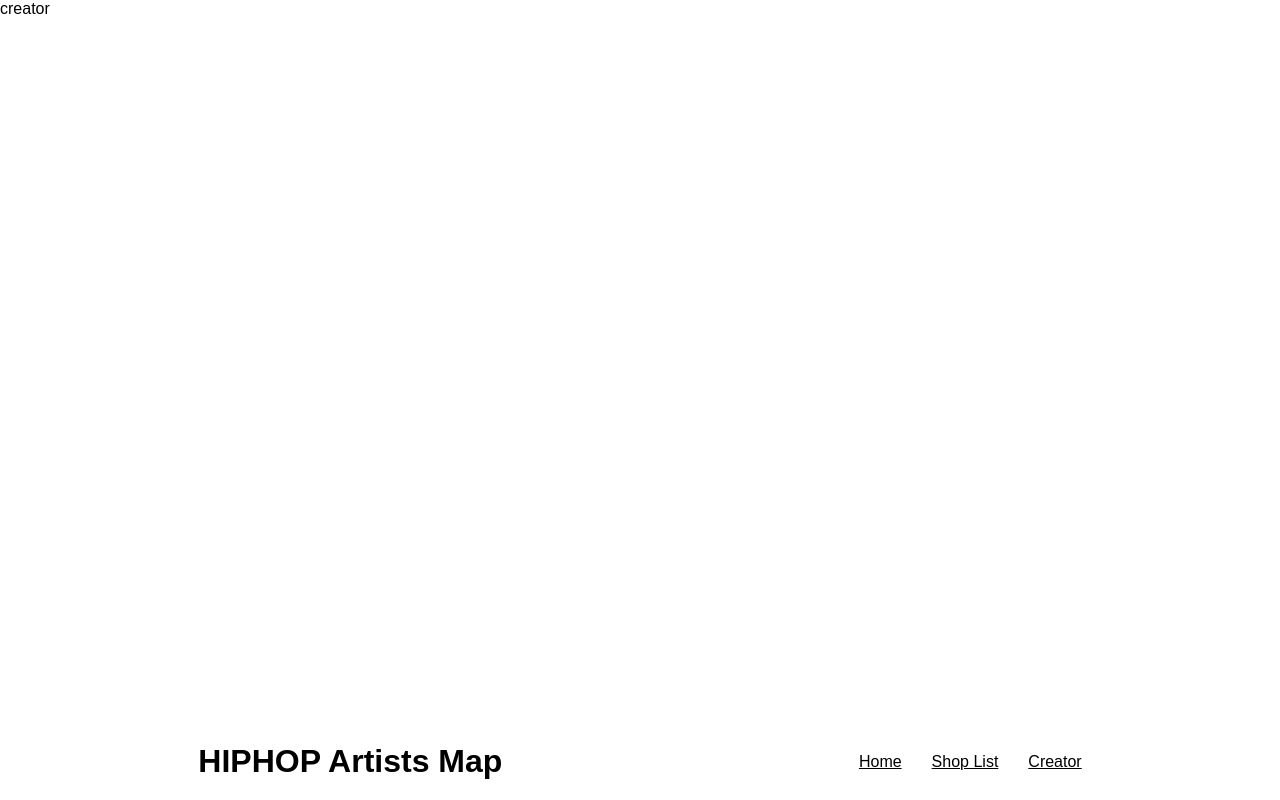
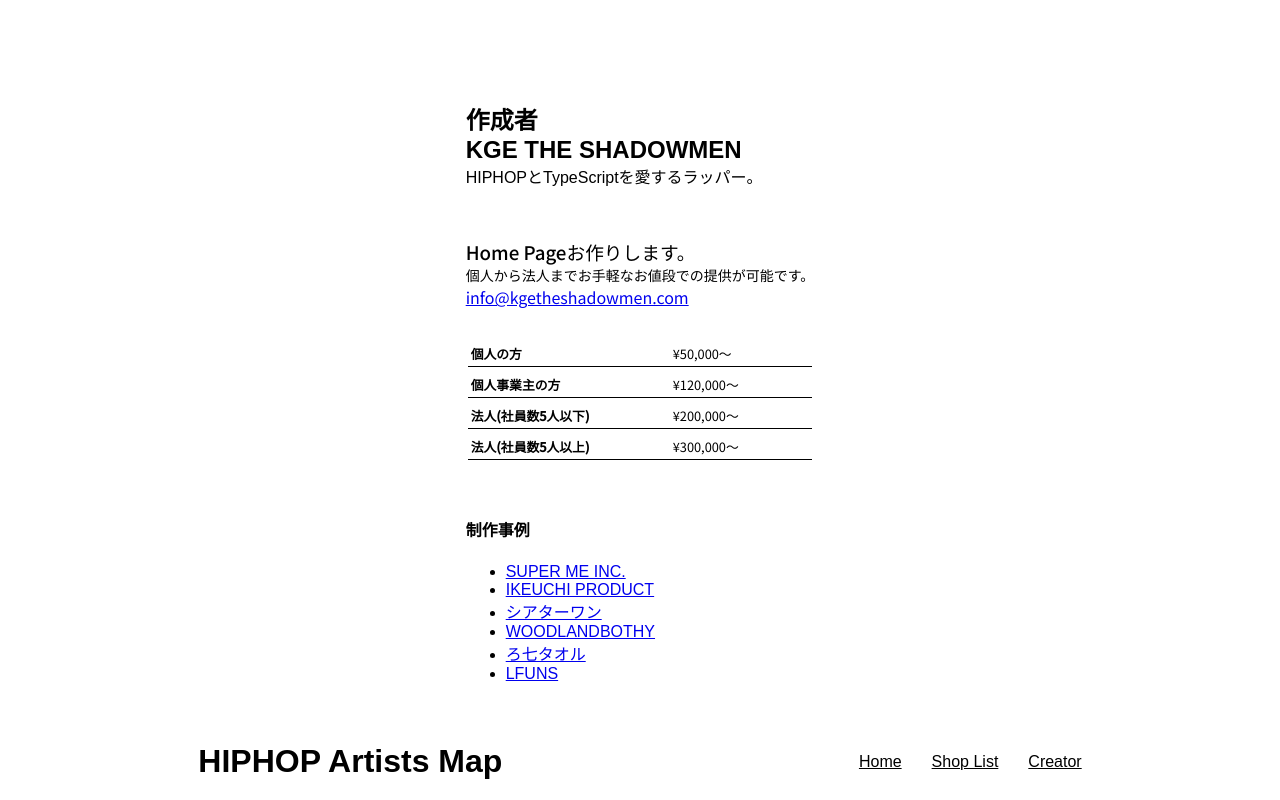
Before and after one commit to nouzoehiroaki/rapperHabitatJapan, a Next.js app: page /creator in a window 1280 px wide. Built offline with nearby package versions, Linux system fonts and the light colour scheme; a web font is replaced by a local one.

Commit message:
creatorページ作成

```diff
--- /dev/null
+++ b/src/components/elements/Creator.tsx
@@ -0,0 +1,107 @@
+import React from 'react'
+import styles from '@/styles/Creator.module.scss'
+import Link from 'next/link'
+import Image from 'next/image';
+const generateMailtoLink = (user: string, domain: string) => {
+    return `mailto:${user}@${domain}`
+}
+
+const Creator = () => {
+    const mailUser = 'info'
+    const mailDomain = 'info@kgetheshadowmen.com'
+    const mailtoLink = generateMailtoLink(mailUser, mailDomain)
+    return (
+        <div className={styles.main}>
+            <div className={styles.__creator}>
+                <div className={styles.__text}>
+                    <div className={styles.__prof}>
+                        <h2>作成者<br />KGE THE SHADOWMEN</h2>
+                        <p>HIPHOPとTypeScriptを愛するラッパー。</p>
+                    </div>
+                    <div className={styles.__appeal}>
+                        <h3>Home Pageお作りします。</h3>
+                        <p>
+                            個人から法人までお手軽なお値段での提供が可能です。
+                        </p>
+                        <Link href={mailtoLink} className={styles.mailtoLink}>
+                            info@kgetheshadowmen.com
+                        </Link>
+                        <table>
+                            <tbody>
+                                <tr>
+                                    <th>
+                                        個人の方
+                                    </th>
+                                    <td>
+                                        ¥50,000〜
+                                    </td>
+                                </tr>
+                                <tr>
+                                    <th>
+                                        個人事業主の方
+                                    </th>
+                                    <td>
+                                        ¥120,000〜
+                                    </td>
+                                </tr>
+                                <tr>
+                                    <th>
+                                        法人(社員数5人以下)
+                                    </th>
+                                    <td>
+                                        ¥200,000〜
+                                    </td>
+                                </tr>
+                                <tr>
+                                    <th>
+                                        法人(社員数5人以上)
+                                    </th>
+                                    <td>
+                                        ¥300,000〜
+                                    </td>
+                                </tr>
+                            </tbody>
+                        </table>
+                    </div>
+                    <div className={styles.works}>
+                        <h4>制作事例</h4>
+                        <ul>
+                            <li>
+                                <Link href='https://superme.tokyo/' target="_blank" rel="noopener noreferrer" className={styles.bio_url}>
+                                    SUPER ME INC.
+                                </Link>
+                            </li>
+                            <li>
+                                <Link href='https://ikeuchiproducts.com/' target="_blank" rel="noopener noreferrer" className={styles.bio_url}>
+                                    IKEUCHI PRODUCT
+                                </Link>
+                            </li>
+                            <li>
+                                <Link href='https://theater1.tokyo/' target="_blank" rel="noopener noreferrer" className={styles.bio_url}>
+                                    シアターワン
+                                </Link>
+                            </li>
+                            <li>
+                                <Link href='https://woodlandbothy.jp/' target="_blank" rel="noopener noreferrer" className={styles.bio_url}>
+                                    WOODLANDBOTHY
+                                </Link>
+                            </li>
+                            <li>
+                                <Link href='https://roshichi.com/' target="_blank" rel="noopener noreferrer" className={styles.bio_url}>
+                                    ろ七タオル
+                                </Link>
+                            </li>
+                            <li>
+                                <Link href='https://lp.l-funs.com/' target="_blank" rel="noopener noreferrer" className={styles.bio_url}>
+                                    LFUNS
+                                </Link>
+                            </li>
+                        </ul>
+                    </div>
+                </div>
+            </div>
+        </div>
+    )
+}
+
+export default Creator
--- a/src/components/elements/List.tsx
+++ b/src/components/elements/List.tsx
@@ -8,7 +8,6 @@ import { Swiper, SwiperSlide } from 'swiper/react'
 import { Navigation, Scrollbar } from 'swiper/modules';
 import 'swiper/css'
 import 'swiper/css/scrollbar'
-//import 'swiper/css/navigation'
 
 type ListProps = {
     initialArtists: ArtistType[];
--- a/src/pages/creator/index.tsx
+++ b/src/pages/creator/index.tsx
@@ -1,6 +1,7 @@
 import React from 'react'
 import styles from '@/styles/Home.module.scss'
 import Header from '@/components/layouts/Header/Header'
+import Creator from '@/components/elements/Creator'
 import Head from 'next/head'
 export default function Home() {
     return (
@@ -12,7 +13,7 @@ export default function Home() {
             <Header />
             <main className={styles.main}>
                 <div>
-                    creator
+                    <Creator />
                 </div>
             </main>
         </div>
--- /dev/null
+++ b/src/styles/Creator.module.css
@@ -0,0 +1,71 @@
+@import url("https://fonts.googleapis.com/css2?family=Noto+Sans+JP:wght@300;400;500&display=swap");
+.main {
+  display: flex;
+  justify-content: center;
+  align-items: center;
+  height: 100vh;
+  width: 100vw;
+}
+@media screen and (max-width: 585px) {
+  .main {
+    height: auto;
+    padding-bottom: 150px;
+    margin-top: 30px;
+  }
+}
+@media screen and (max-height: 770px) {
+  .main {
+    height: auto;
+    padding-bottom: 150px;
+    margin-top: 30px;
+  }
+}
+.main .__creator {
+  display: flex;
+  gap: 30px;
+}
+.main .__creator .__text {
+  flex: 1;
+  align-self: center;
+  padding: 0 15px;
+}
+.main .__creator .__text .__prof {
+  margin-bottom: 50px;
+}
+.main .__creator .__text .__prof h2 {
+  margin: 0;
+}
+.main .__creator .__text .__prof p {
+  margin: 0;
+}
+.main .__creator .__text .__appeal {
+  margin-bottom: 50px;
+  font-family: "Noto Sans JP", sans-serif;
+}
+.main .__creator .__text .__appeal h3 {
+  margin: 0;
+  font-weight: 500;
+}
+.main .__creator .__text .__appeal p {
+  margin: 0;
+  font-weight: 200;
+  font-size: 14px;
+}
+.main .__creator .__text .__appeal table {
+  margin-top: 30px;
+  width: 100%;
+  font-size: 0.8rem;
+}
+.main .__creator .__text .__appeal table tr {
+  border-bottom: 1px solid #000;
+  display: block;
+  margin-bottom: 5px;
+}
+.main .__creator .__text .__appeal table tr th {
+  text-align: justify;
+  width: 200px;
+}
+.main .__creator .__text .works h4 {
+  font-family: "Noto Sans JP", sans-serif;
+}
+/*# sourceMappingURL=Creator.module.css.map */
--- /dev/null
+++ b/src/styles/Creator.module.min.css
@@ -0,0 +1,2 @@
+@import"https://fonts.googleapis.com/css2?family=Noto+Sans+JP:wght@300;400;500&display=swap";.main{display:flex;justify-content:center;align-items:center;height:100vh;width:100vw}@media screen and (max-width: 585px){.main{height:auto;padding-bottom:150px;margin-top:30px}}@media screen and (max-height: 770px){.main{height:auto;padding-bottom:150px;margin-top:30px}}.main .__creator{display:flex;gap:30px}.main .__creator .__text{flex:1;align-self:center;padding:0 15px}.main .__creator .__text .__prof{margin-bottom:50px}.main .__creator .__text .__prof h2{margin:0}.main .__creator .__text .__prof p{margin:0}.main .__creator .__text .__appeal{margin-bottom:50px;font-family:"Noto Sans JP",sans-serif}.main .__creator .__text .__appeal h3{margin:0;font-weight:500}.main .__creator .__text .__appeal p{margin:0;font-weight:200;font-size:14px}.main .__creator .__text .__appeal table{margin-top:30px;width:100%;font-size:.8rem}.main .__creator .__text .__appeal table tr{border-bottom:1px solid #000;display:block;margin-bottom:5px}.main .__creator .__text .__appeal table tr th{text-align:justify;width:200px}.main .__creator .__text .works h4{font-family:"Noto Sans JP",sans-serif}
+/*# sourceMappingURL=Creator.module.min.css.map */
--- /dev/null
+++ b/src/styles/Creator.module.scss
@@ -0,0 +1,68 @@
+@import url('https://fonts.googleapis.com/css2?family=Noto+Sans+JP:wght@300;400;500&display=swap');
+.main{
+    display: flex;
+    justify-content: center;
+    align-items: center;
+    height: 100vh;
+    width: 100vw;
+    @media screen and (max-width: 585px) {
+        height: auto;
+        padding-bottom: 150px;
+        margin-top: 30px;
+    }
+    @media screen and (max-height: 770px) {
+        height: auto;
+        padding-bottom: 150px;
+        margin-top: 30px;
+    }
+    .__creator{
+        display: flex;
+        gap: 30px;
+        .__text{
+            flex: 1;
+            align-self: center;
+            padding: 0 15px;
+            .__prof{
+                margin-bottom: 50px;
+                h2{
+                    margin: 0;
+                }
+                p{
+                    margin: 0;
+                }
+            }
+            .__appeal{
+                margin-bottom: 50px;
+                font-family: 'Noto Sans JP', sans-serif;
+                h3{
+                    margin: 0;
+                    font-weight: 500;
+                }
+                p{
+                    margin: 0;
+                    font-weight: 200;
+                    font-size: 14px;
+                }
+                table{
+                    margin-top: 30px;
+                    width: 100%;
+                    font-size: .8rem;
+                    tr {
+                        border-bottom: 1px solid #000;
+                        display: block;
+                        margin-bottom: 5px;
+                        th {
+                            text-align: justify;
+                            width: 200px;
+                        }
+                    }
+                }
+            }
+            .works{
+                h4{
+                    font-family: 'Noto Sans JP', sans-serif;
+                }
+            }
+        }
+    }
+}
```
Also changed, not shown: 2 other files (tests, documents, lock files or other folders).
